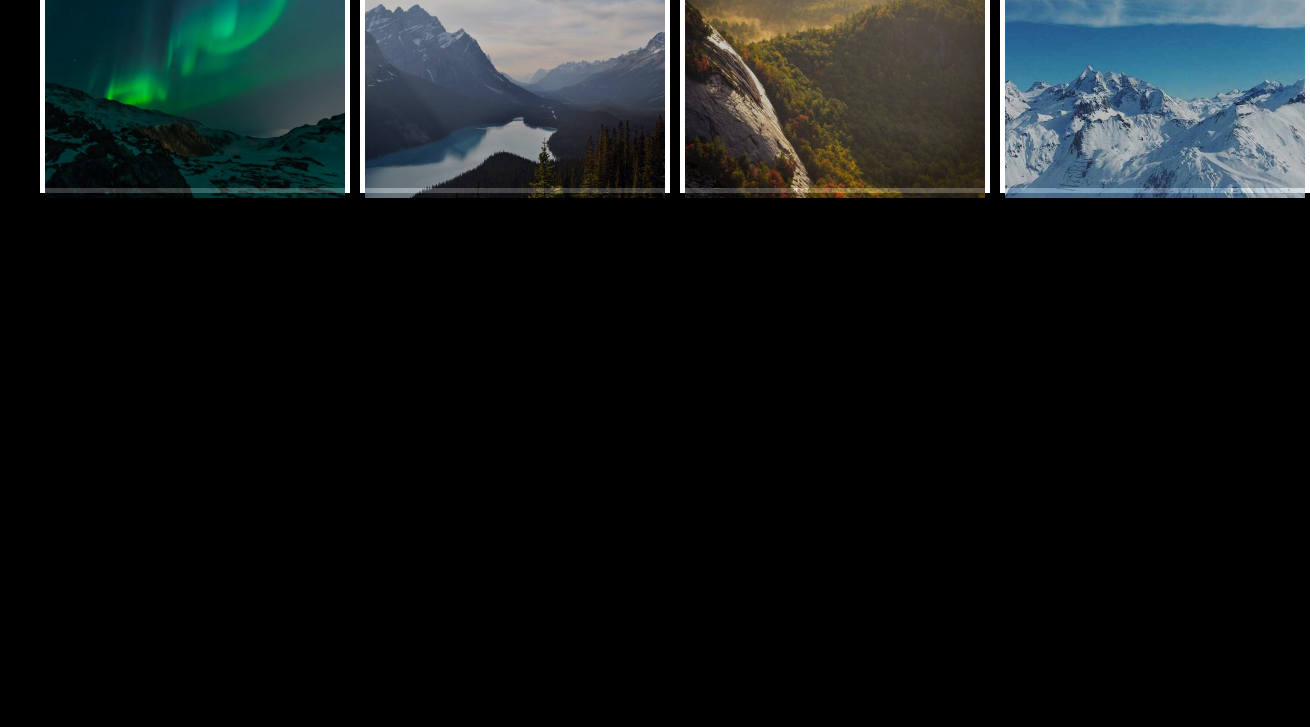
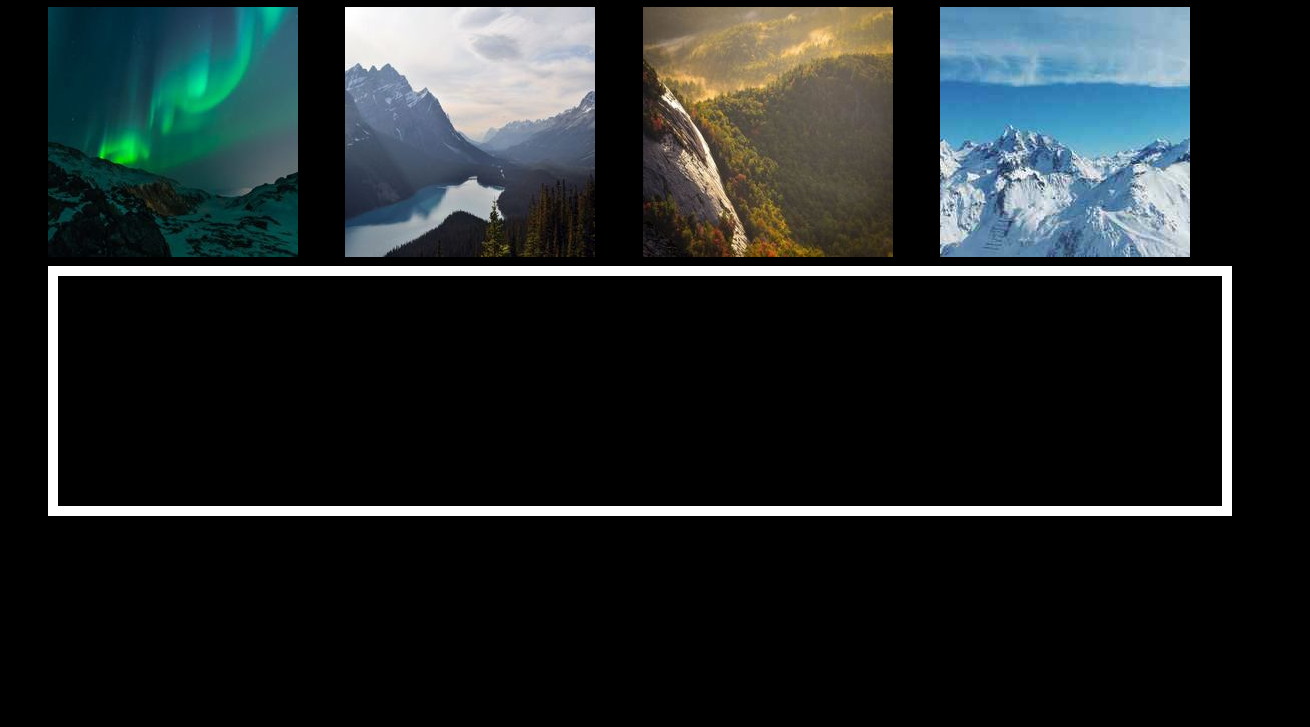
Before and after one commit to Adilet312/Tab-Gallery, a website built with webpack: page src/index.html in a window 1280 px wide. Shown: the part 73-800 px from the top of the page, 1310 px wide, since content can reach past the window. Built offline with nearby package versions, Linux system fonts and the light colour scheme.

Commit message:
Add transition property , transition-duration, proper image sizes.

```diff
--- a/src/css/styles.css
+++ b/src/css/styles.css
@@ -1,38 +1,39 @@
-body{
-  margin: 0 auto;
- background: black;
+body{background: black;}
+h1{color: white; text-align: center;}
+
+@media screen and (min-width:360px){
+  .pictures{
+      display: grid;
+      grid-template-columns: 1fr 1fr 1fr 1fr;
+      grid-template-rows: minmax(250px,auto) minmax(250px,auto);
+      grid-template-areas:
+      "first_area second_area third_area fourth_area"
+      "fifth_area fifth_area fifth_area fifth_area";
+      grid-gap:5px;
+      opacity: 1;
+  }
+}
+.pictures div img { transition-property: rgba(0,0,0,0.8); transition-duration: 1s;}
+.pictures div img:hover{opacity:0.7;}
+.picture1{ grid-area: first_area;}
+.picture2{ grid-area: second_area;}
+.picture3{ grid-area: third_area;}
+.picture4{ grid-area: fourth_area;}
+.bgPicture { grid-area: fifth_area; border:10px solid #fff;}
+
+
+
+
+/*.pictures{
+    display: grid;
+    grid-template-columns: 1fr 1fr 1fr 1fr;
+    grid-template-rows: minmax(250px,auto) minmax(250px,auto);
+    grid-gap:5px;
 }
 
-@media only screen and (min-width:600px){
-  .pictures{
-    display: grid;
-    grid-template-columns: 1fr 1fr 1fr 1fr;
-    grid-template-rows: 200px 300px;
-    grid-gap: 10px;
 
-  }
-  .pictures div img{ width:250px; height:250px; opacity:0.8;}
-  /* .bgPicture img{ min-width: 100%;} */
-}
-@media only screen and (min-width:1000px){
-  .pictures{
-    display: grid;
-    grid-template-columns: 1fr 1fr 1fr 1fr;
-    grid-template-rows: 250px 310px;
-    grid-gap: 10px;
-  }
-  .pictures div img{ width:300px; height:250px;}
-  /* .bgPicture img{ min-width: 98%;} */
-}
-.picture1 { grid-column: 1/2; grid-row: 1/2;}
-.picture2 { grid-column: 2/3; grid-row: 1/2;}
-.picture3 { grid-column: 3/4; grid-row: 1/2;}
-.picture4 { grid-column: 4/5; grid-row: 1/2;}
-.bgPicture { grid-column: 1/5; grid-row: 2/3;}
-.bgPicture { display: none;}
-.bgPicture img{ min-width: 100%; width: auto; height:300px;}
-.pictures div img:hover{opacity:1; }
-main{ border:5px solid #fff}
-.pictures div{
-  border:5px solid #fff
-}
+.picture1{ grid-column:1/2;grid-row:1/2;}
+.picture2{ grid-column:2/3;grid-row:1/2;}
+.picture3{ grid-column:3/4;grid-row:1/2;}
+.picture4{ grid-column:4/5;grid-row:1/2;}
+.bgPicture{ grid-column: 1/5; grid-row: 2/3; border:10px solid black;}*/
--- a/src/index.html
+++ b/src/index.html
@@ -4,6 +4,7 @@
     <title>NavBar</title>
   </head>
   <body class="site">
+    <h1>Tab Gallery</h1>
     <figure class="pictures">
       <div class="picture1"></div>
       <div class="picture2"></div>
--- a/src/tab_gallery.js
+++ b/src/tab_gallery.js
@@ -1,27 +1,31 @@
 import './css/styles.css';
-import img_lights from "./assets/img_lights.jpg";
-import img_mountains from "./assets/img_mountains.jpg";
-import img_nature from "./assets/img_nature.jpg";
-import img_snow from "./assets/img_snow.jpg";
+import img_lights from "./assets/img_lights_250x250.jpg";
+import img_mountains from "./assets/img_mountains_250x250.jpg";
+import img_nature from "./assets/img_nature_250x250.jpg";
+import img_snow from "./assets/img_snow_250x250.jpg";
+import img_lights_1_1000x250 from "./assets/img_lights_1_1000x250.jpg";
+import img_mountains_1_1000x250 from "./assets/img_mountains_1_1000x250.jpg";
+import img_nature_1_1000x250 from "./assets/img_nature_1_1000x250.jpg";
+import img_snow_1_1000x250 from "./assets/img_snow_1_1000x250.jpg";
 const images = function(){
   let pictures = document.querySelector('.pictures').children;
   for(let index = 0; index < pictures.length; index++){
     let img = document.createElement('img');
     if(index === 0){
-      img.src = `${img_lights}`;
-      img.id=`${index}`
+        img.src = `${img_lights}`;
+        img.id=`${index}`
     }
     else if(index === 1){
-      img.src = `${img_mountains}`;
-      img.id=`${index}`
+        img.src = `${img_mountains}`;
+        img.id=`${index}`
     }
     else if(index === 2){
-      img.src = `${img_nature}`;
-      img.id=`${index}`
+        img.src = `${img_nature}`;
+        img.id=`${index}`;
     }
     else if(index ===3){
       img.src = `${img_snow}`;
-      img.id=`${index}`
+      img.id=`${index}`;
     }
     else{
       img.src = "";
@@ -29,34 +33,36 @@ const images = function(){
     }
     pictures[index].appendChild(img);
   }
+
 };
 images();
 
 function getLargePicture(id) {
   // Get the expanded image
   var img = document.querySelector('.bgPicture img');
-  console.log(img)
   // Use the same src in the expanded image as the image being clicked on from the grid
   if(Number(id) === 0){
-    img.setAttribute('src',`${img_lights}`);
+    img.setAttribute('src',`${img_lights_1_1000x250}`);
 
   }
   else if(Number(id) === 1){
-    img.src = `${img_mountains}`;
+    img.src = `${img_mountains_1_1000x250}`;
   }
   else if(Number(id) === 2){
-    img.src = `${img_nature}`;
+    img.src = `${img_nature_1_1000x250}`;
   }
   else if(Number(id)===3){
-    img.src = `${img_snow}`;
+    img.src = `${img_snow_1_1000x250}`;
   }
-  console.log(img)
+
   // Show the container element (hidden with CSS)
   img.parentElement.style.display = "block";
 }
 document.querySelector('.pictures').addEventListener("click", function(e){
-  console.log(e.target.id)
   getLargePicture(e.target.id)
+  // let images = document.querySelectorAll('.pictures').children;
+  // images[e.target.id].style.background = "yellow";
+
 },false);
 
 
```
Also changed, not shown: src/assets/img_lights_1_1000x250.jpg (added), src/assets/img_lights_250x250.jpg (added), src/assets/img_lights_2_300x250.jpg (added), src/assets/img_mountains_1_1000x250.jpg (added), src/assets/img_mountains_250x250.jpg (added), src/assets/img_mountains_2_300x250.jpg (added), src/assets/img_nature_1_1000x250.jpg (added), src/assets/img_nature_250x250.jpg (added), src/assets/img_nature_2_300x250.jpg (added), src/assets/img_snow_1_1000x250.jpg (added), src/assets/img_snow_250x250.jpg (added), src/assets/img_snow_2_300x250.jpg (added).
